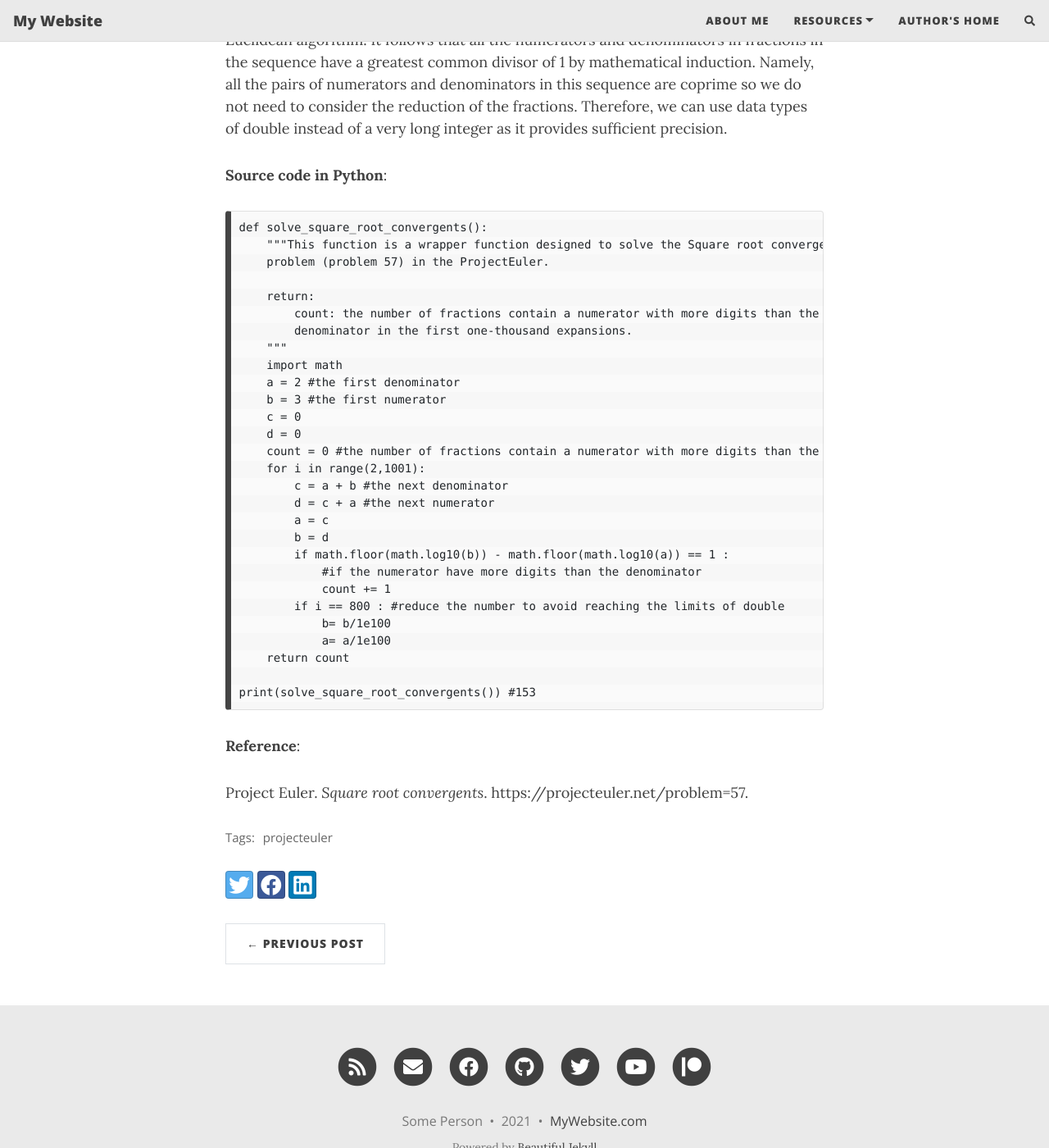
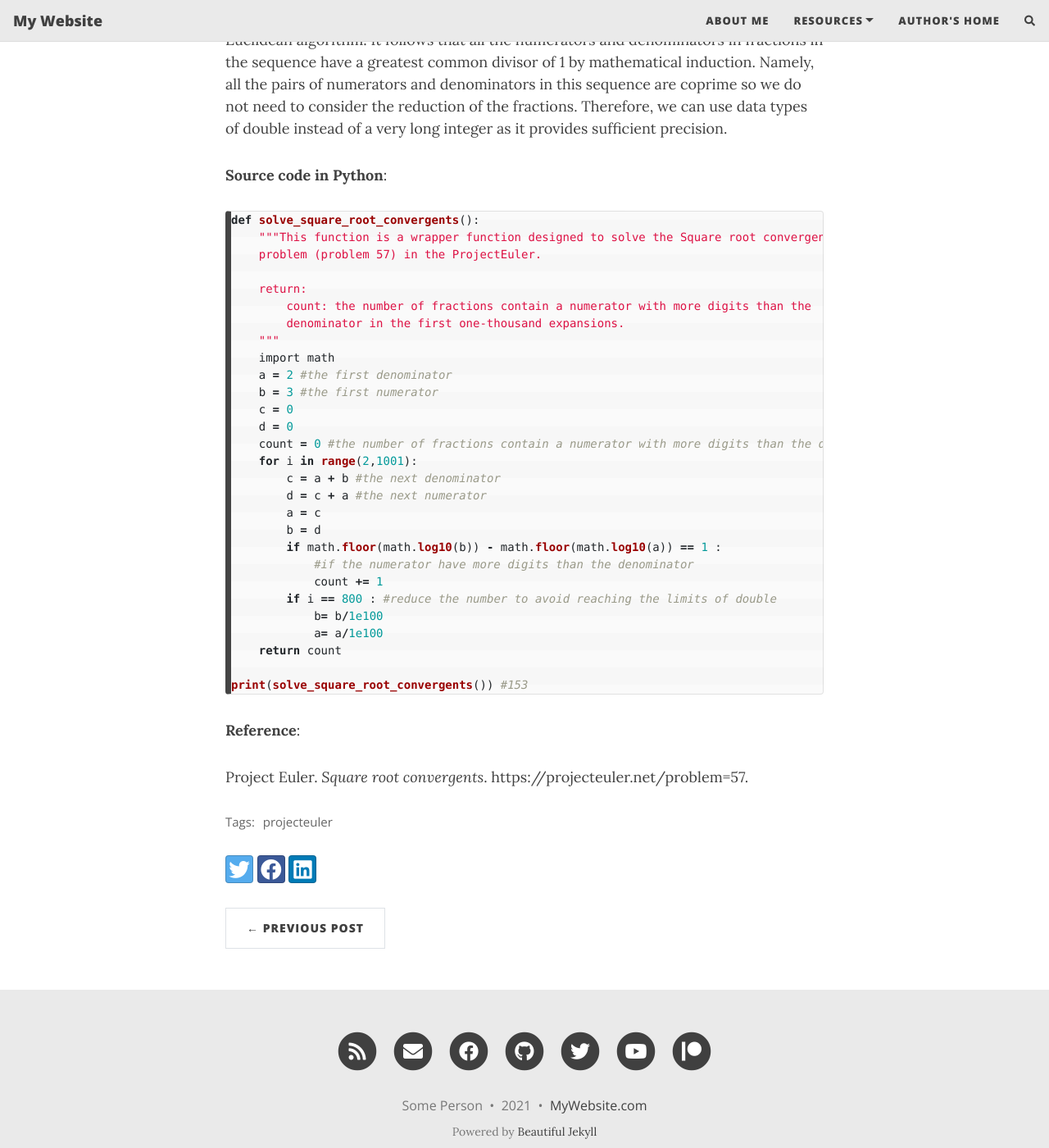
Before and after one commit to Lujun995/lujun995.github.io, a Jekyll site: the page built from _posts/2021-09-03-Square-Root-Convergents.md, in a window 1280 px wide and 1400 px high, scrolled down 1569 px. Shown: the whole window at 82% size. Built offline with Jekyll 4.4.1, drawn with Linux system fonts in a browser that asks for light colours; nearby versions of some CDN libraries; formulas are drawn with MathJax 3; comment, search, counter and statistics services are not loaded.

Commit message:
update my blogs

```diff
--- a/_posts/2021-09-03-Square-Root-Convergents.md
+++ b/_posts/2021-09-03-Square-Root-Convergents.md
@@ -41,7 +41,7 @@ Therefore, the greatest common divisor between 17 and 12 is 1. We can also ident
 
 **Source code in Python**:
 
-~~~
+{% highlight python %}
 def solve_square_root_convergents():
     """This function is a wrapper function designed to solve the Square root convergents
     problem (problem 57) in the ProjectEuler.
@@ -70,7 +70,7 @@ def solve_square_root_convergents():
     return count
 
 print(solve_square_root_convergents()) #153
-~~~
+{% endhighlight %}
 
 **Reference**:
 
```
Also changed, not shown: _posts/2021-09-03-Reciprocal-Cycles.md (+2 -2 lines).
